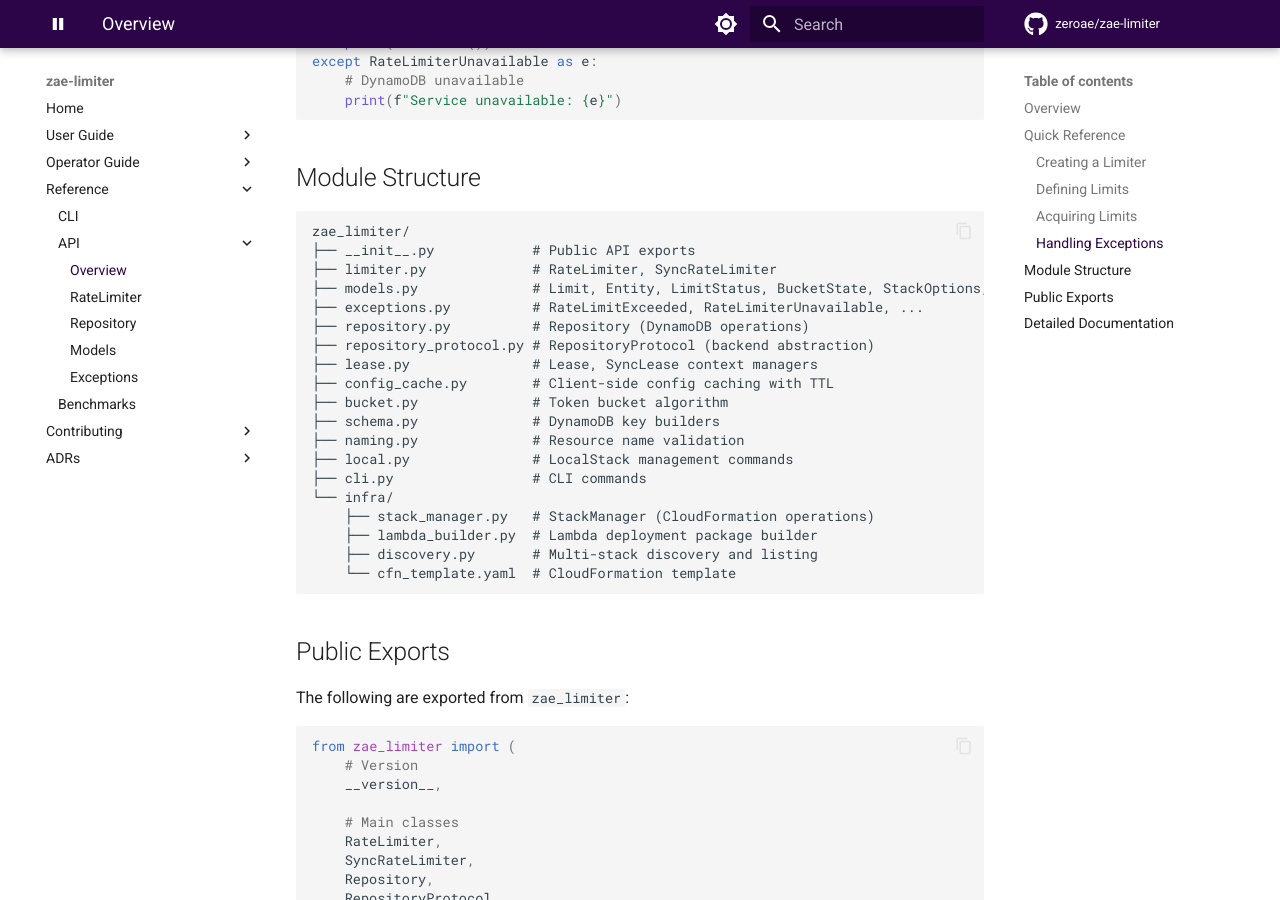
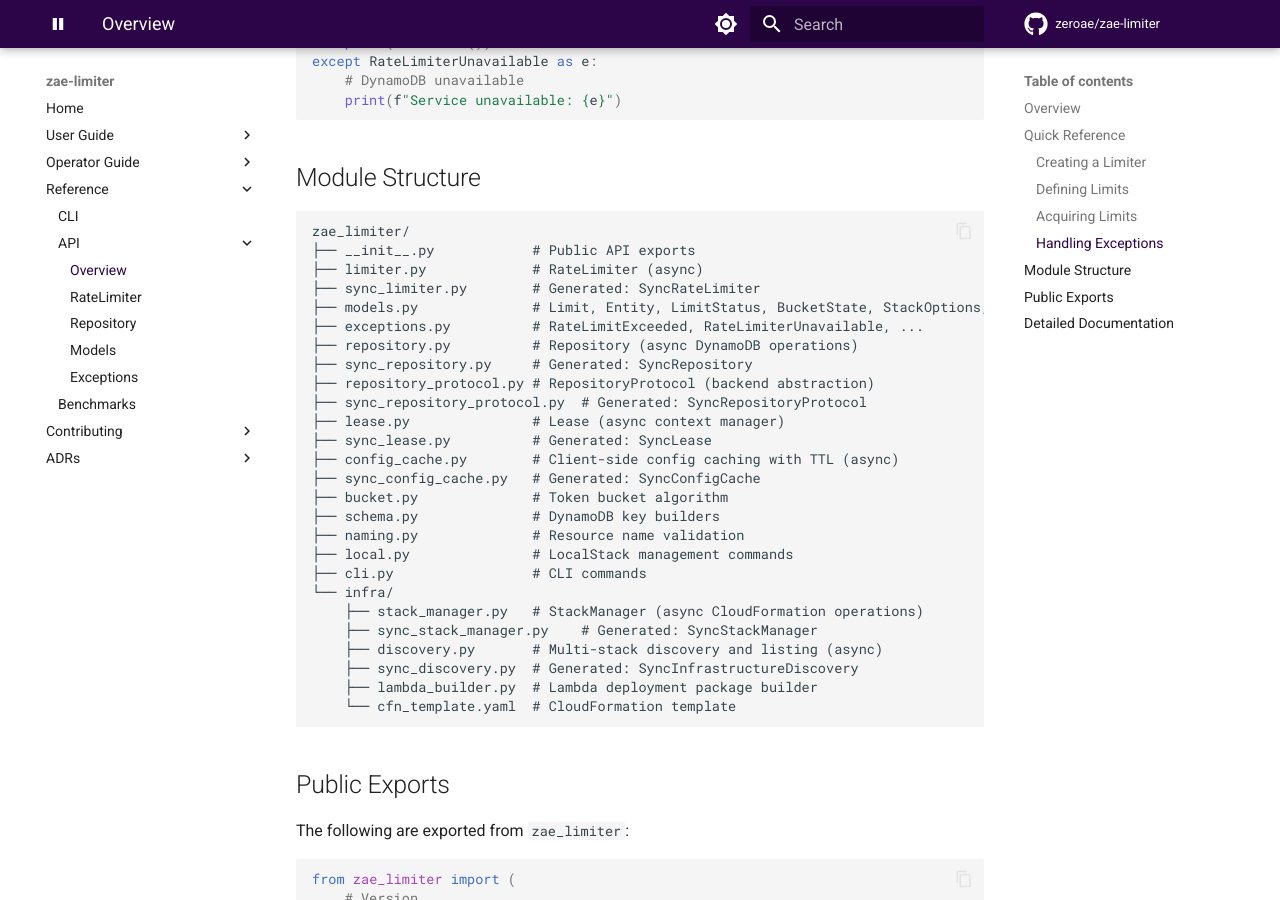
Before and after one commit to zeroae/zae-limiter, an MkDocs documentation site: the page built from docs/api/index.md, in a window 1280 px wide and 900 px high, scrolled down 2247 px. Built offline with MkDocs 1.6.1 and Material for MkDocs 9.7.7, drawn with Linux system fonts in a browser that asks for light colours; comment, search, counter and statistics services are not loaded; the version menu is left out.

Commit message:
🩹 fix: address PR #308 code review feedback
- Add hatch script for generate-sync command
- Add coverage exclusion for generated sync files
- Include test_sync_*.py in CI verify-sync check
- Update module structure docs to show generated files

Co-Authored-By: Claude Opus 4.5 <noreply@anthropic.com>

````diff
--- a/docs/api/index.md
+++ b/docs/api/index.md
@@ -103,22 +103,29 @@ except RateLimiterUnavailable as e:
 ```
 zae_limiter/
 ├── __init__.py            # Public API exports
-├── limiter.py             # RateLimiter, SyncRateLimiter
+├── limiter.py             # RateLimiter (async)
+├── sync_limiter.py        # Generated: SyncRateLimiter
 ├── models.py              # Limit, Entity, LimitStatus, BucketState, StackOptions, ...
 ├── exceptions.py          # RateLimitExceeded, RateLimiterUnavailable, ...
-├── repository.py          # Repository (DynamoDB operations)
+├── repository.py          # Repository (async DynamoDB operations)
+├── sync_repository.py     # Generated: SyncRepository
 ├── repository_protocol.py # RepositoryProtocol (backend abstraction)
-├── lease.py               # Lease, SyncLease context managers
-├── config_cache.py        # Client-side config caching with TTL
+├── sync_repository_protocol.py  # Generated: SyncRepositoryProtocol
+├── lease.py               # Lease (async context manager)
+├── sync_lease.py          # Generated: SyncLease
+├── config_cache.py        # Client-side config caching with TTL (async)
+├── sync_config_cache.py   # Generated: SyncConfigCache
 ├── bucket.py              # Token bucket algorithm
 ├── schema.py              # DynamoDB key builders
 ├── naming.py              # Resource name validation
 ├── local.py               # LocalStack management commands
 ├── cli.py                 # CLI commands
 └── infra/
-    ├── stack_manager.py   # StackManager (CloudFormation operations)
+    ├── stack_manager.py   # StackManager (async CloudFormation operations)
+    ├── sync_stack_manager.py    # Generated: SyncStackManager
+    ├── discovery.py       # Multi-stack discovery and listing (async)
+    ├── sync_discovery.py  # Generated: SyncInfrastructureDiscovery
     ├── lambda_builder.py  # Lambda deployment package builder
-    ├── discovery.py       # Multi-stack discovery and listing
     └── cfn_template.yaml  # CloudFormation template
 ```
 
````
Also changed, not shown: pyproject.toml (+9 -0 lines), 1 other file.
